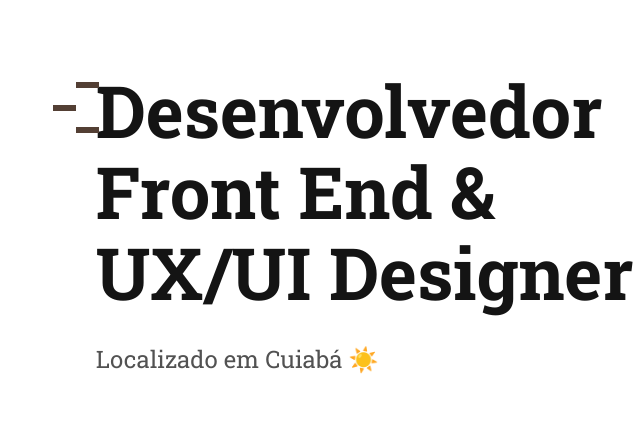
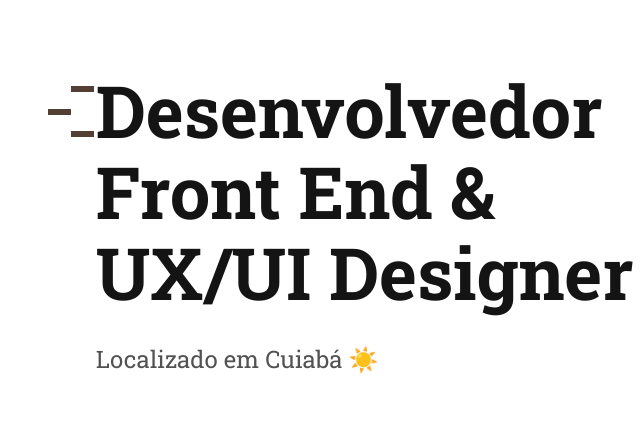
Before and after one commit to ViniciusFontesDev/primeiro-portifolio, a plain HTML site: page index.html in a window 1280 px wide. Shown: the part 160-590 px from the top of the page, 411-1051 px from the left. Drawn offline with Linux system fonts and the light colour scheme.

Commit message:
Ajustei o que faltava

```diff
--- a/css/formacao.css
+++ b/css/formacao.css
@@ -81,6 +81,7 @@
     background: linear-gradient(#755F53, #533F34);
     position: absolute;
     left: -24px;
+    top: 3px;
 }
 
 .faculdade-instituicao{
--- a/css/introducao.css
+++ b/css/introducao.css
@@ -22,8 +22,8 @@
     height: 100px;
     background: url(../IMG/tres.svg) no-repeat center;
     position: absolute;
-    top: -12px;
-    left: -85px;
+    top: -8px;
+    left: -90px;
   }
 
 .introducao p{
--- a/index.html
+++ b/index.html
@@ -7,6 +7,7 @@
     <title>Vinícius - Desenvolvedor e Designer</title>
     <meta name="description" content="Desenvolvedor Front End e UX/UI Designer Localizado em Cuiabá-MT">
     <link rel="stylesheet" href="css/style.css">
+    <link rel="shortcut icon" href="IMG/tres.svg" type="image/x-icon">
 
     <link rel="preconnect" href="https://fonts.googleapis.com">
 <link rel="preconnect" href="https://fonts.gstatic.com" crossorigin>
```
